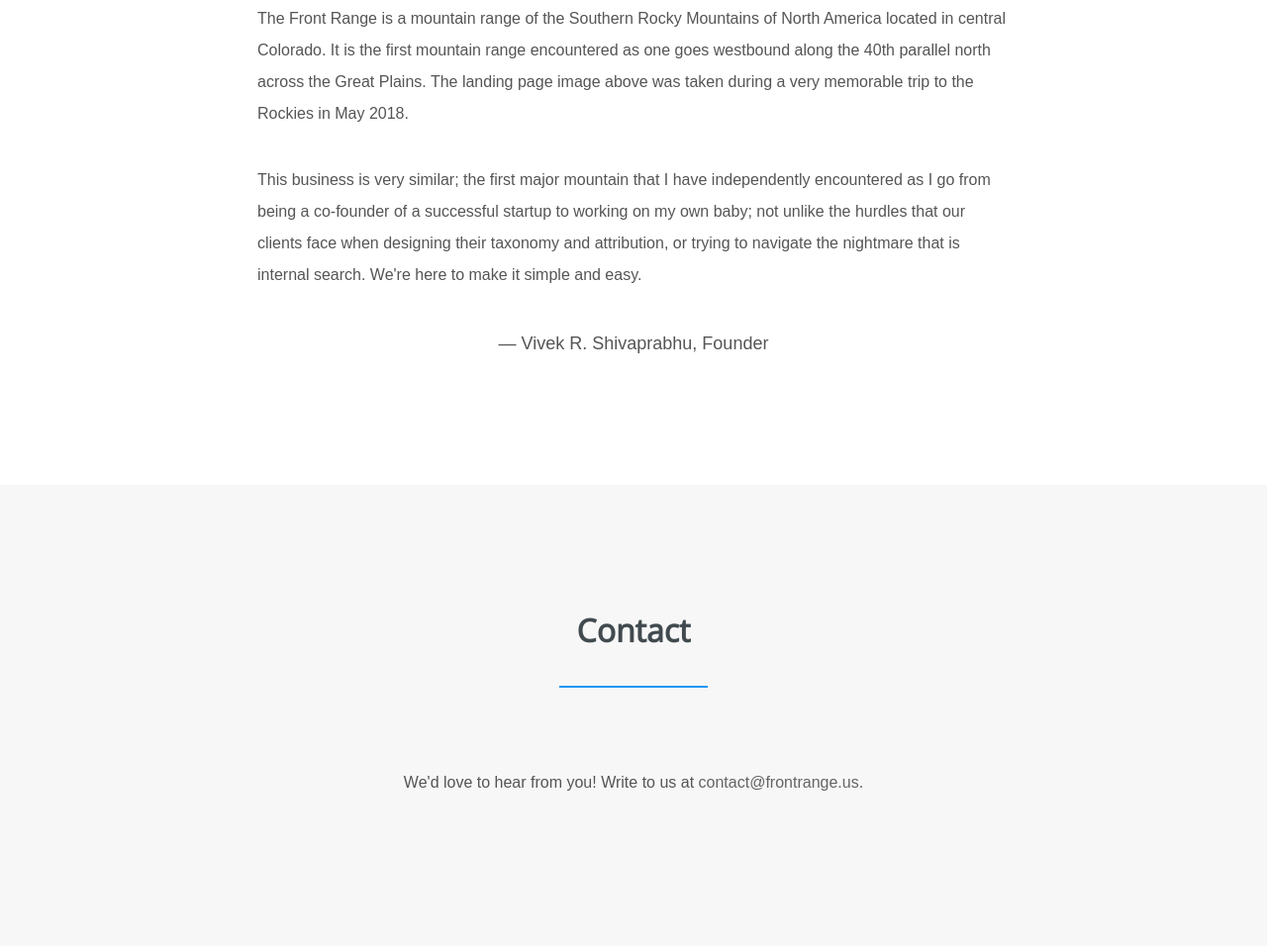
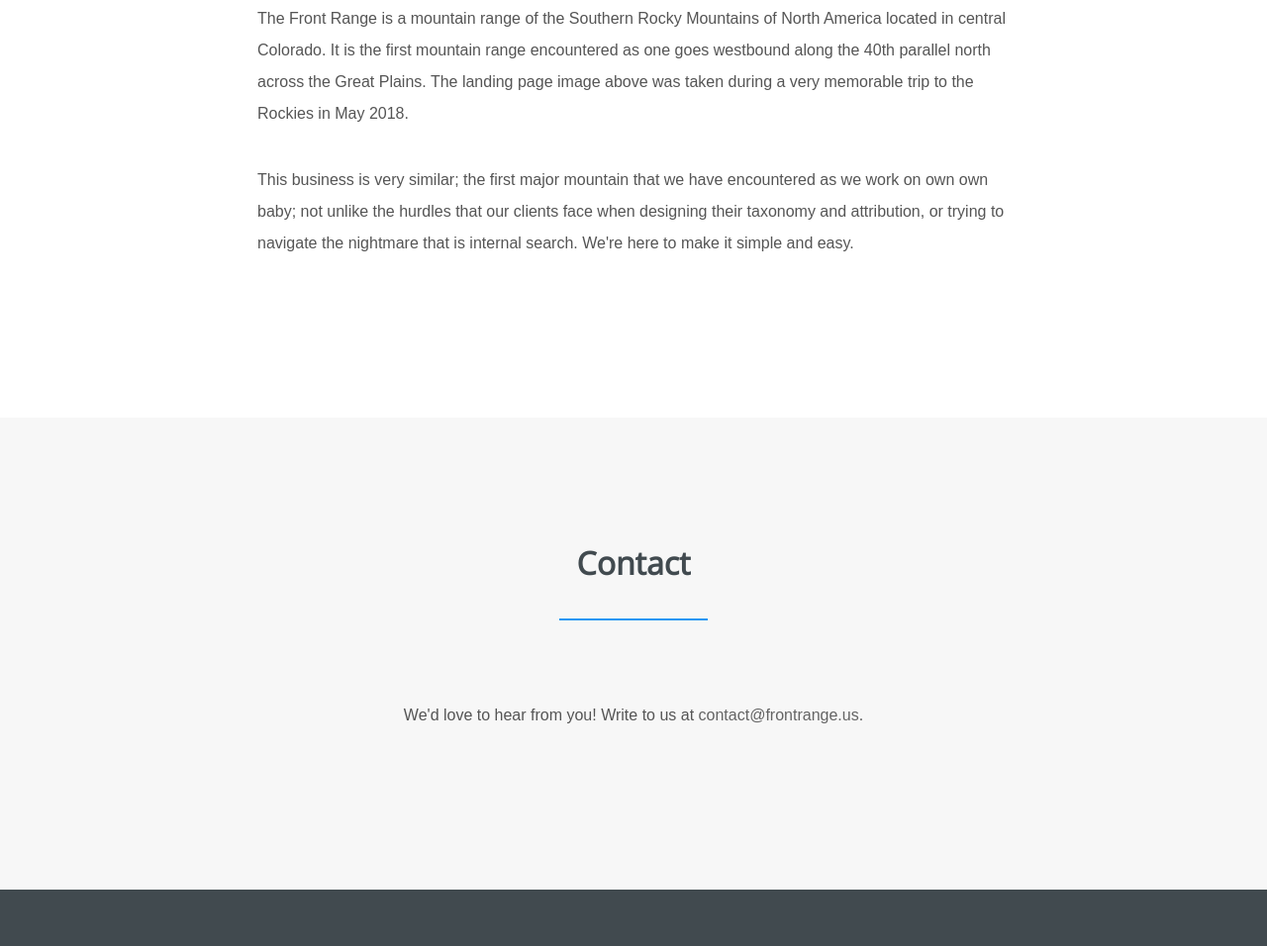
Before and after one commit to frontrangesolutions/www, a plain HTML site: page index.html in a window 1280 px wide. Shown: the part 2192-3148 px from the top of the page at 99% size. Drawn offline with nearby package versions, Linux system fonts and the light colour scheme.

Commit message:
We, not I

```diff
--- a/index.html
+++ b/index.html
@@ -16,7 +16,10 @@
 	<script async src="https://www.googletagmanager.com/gtag/js?id=UA-122923845-1"></script>
 	<script>
 		window.dataLayer = window.dataLayer || [];
-		function gtag() { dataLayer.push(arguments); }
+
+		function gtag() {
+			dataLayer.push(arguments);
+		}
 		gtag('js', new Date());
 		gtag('config', 'UA-122923845-1');
 	</script>
@@ -108,10 +111,10 @@
 		<p style="text-align: left;"> The Front Range is a mountain range of the Southern Rocky Mountains of North America located in central Colorado. It is
 			the first mountain range encountered as one goes westbound along the 40th parallel north across the Great Plains. The
 			landing page image above was taken during a very memorable trip to the Rockies in May 2018.</p>
-		<p style="text-align: left;"> This business is very similar; the first major mountain that I have independently encountered as I go from being a co-founder
-			of a successful startup to working on my own baby; not unlike the hurdles that our clients face when designing their taxonomy
-			and attribution, or trying to navigate the nightmare that is internal search. We're here to make it simple and easy.</p>
-		<p class="author">— Vivek R. Shivaprabhu, Founder</p>
+		<p style="text-align: left;"> This business is very similar; the first major mountain that we have encountered as we work on own own baby; not unlike
+			the hurdles that our clients face when designing their taxonomy and attribution, or trying to navigate the nightmare that
+			is internal search. We're here to make it simple and easy.</p>
+		<!-- <p class="author">— Vivek R. Shivaprabhu, Founder</p> -->
 	</section>
 
 	<a name="contact"></a>
```
